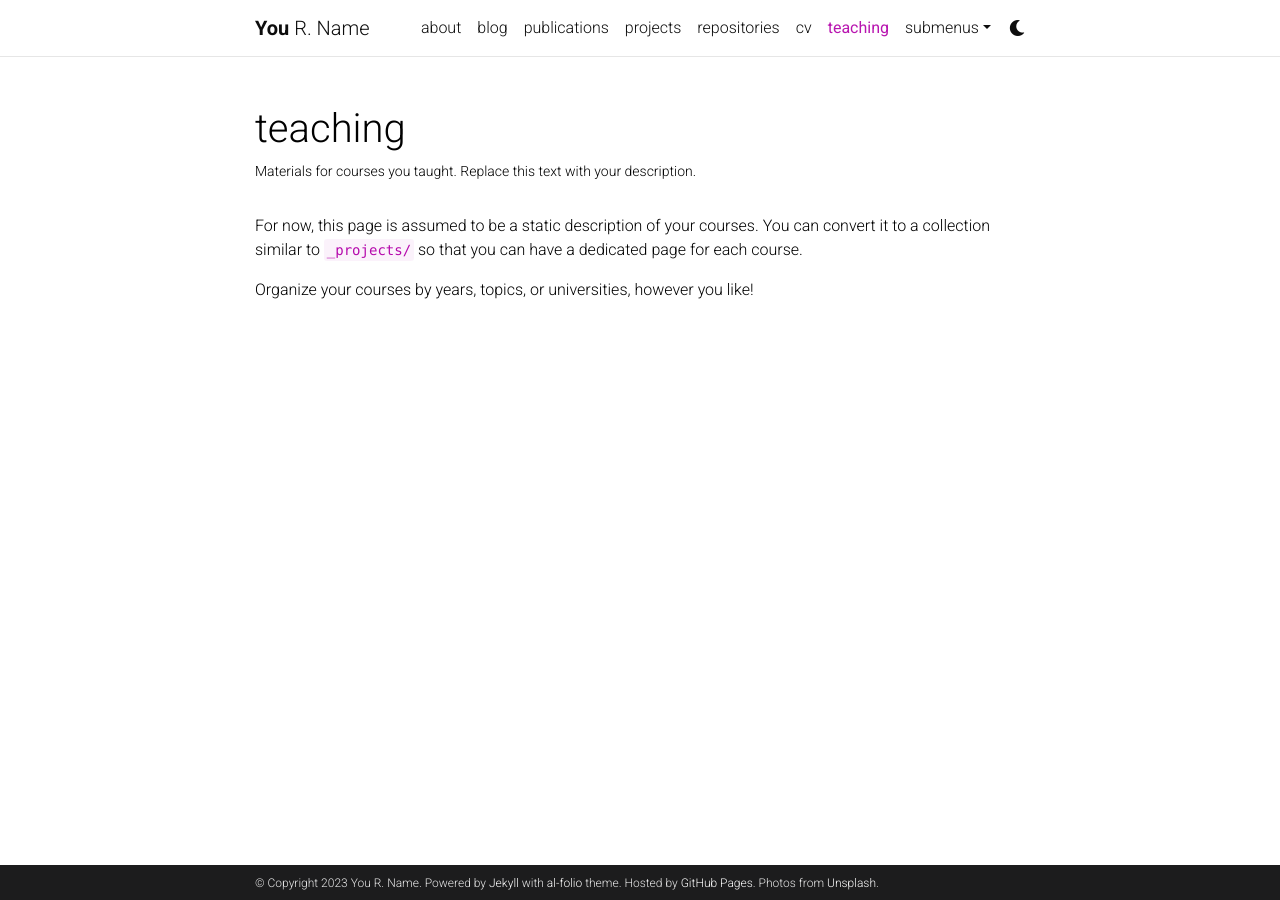
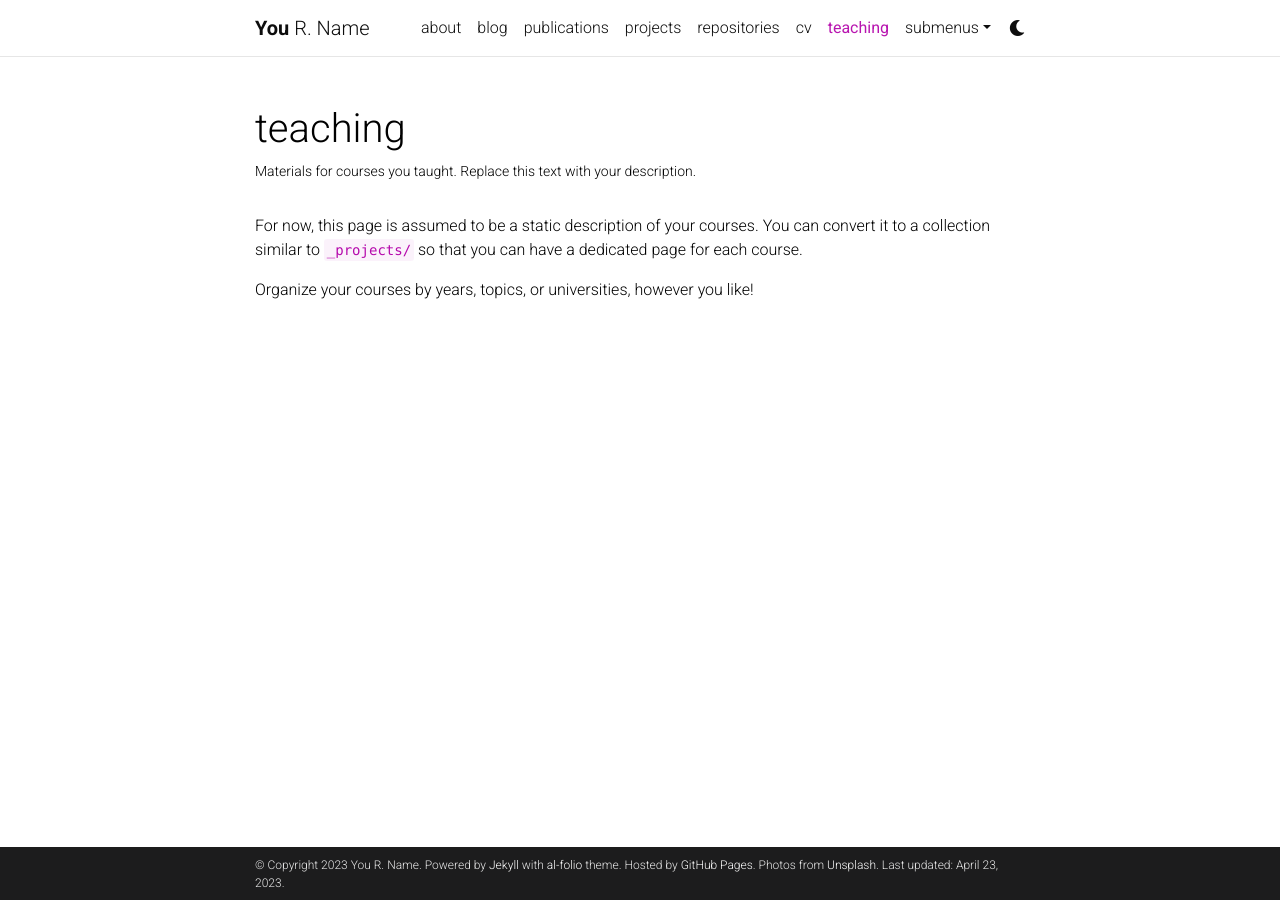
Before and after one commit to Hashe037/Hashe037.github.io, a Jekyll site: the page built from _pages/teaching.md, in a window 1280 px wide. Built offline with Jekyll 4.4.1, drawn with Linux system fonts in a browser that asks for light colours; comment, search, counter and statistics services are not loaded; a style sheet for code colours, icons or effects is not loaded; some of the changed lines change nothing that is shown.

Commit message:
Update _config.yml

```diff
--- a/_config.yml
+++ b/_config.yml
@@ -18,9 +18,9 @@
 lang: en # the language of your site (for example: en, fr, cn, ru, etc.)
 icon: ⚛️  # the emoji used as the favicon (alternatively, provide image name in /assets/img/)
 
-url: https://hashe037.github.io # the base hostname & protocol for your site
-baseurl: /connorhashemi # the subpath of your site, e.g. /blog/
-last_updated: false # set to true if you want to display last updated in the footer
+url: https://Hashe037.github.io # the base hostname & protocol for your site
+baseurl: # the subpath of your site, e.g. /blog/
+last_updated: true # set to true if you want to display last updated in the footer
 impressum_path:  # set to path to include impressum link in the footer, use the same path as permalink in a page, helps to conform with EU GDPR
 
 # -----------------------------------------------------------------------------
```
